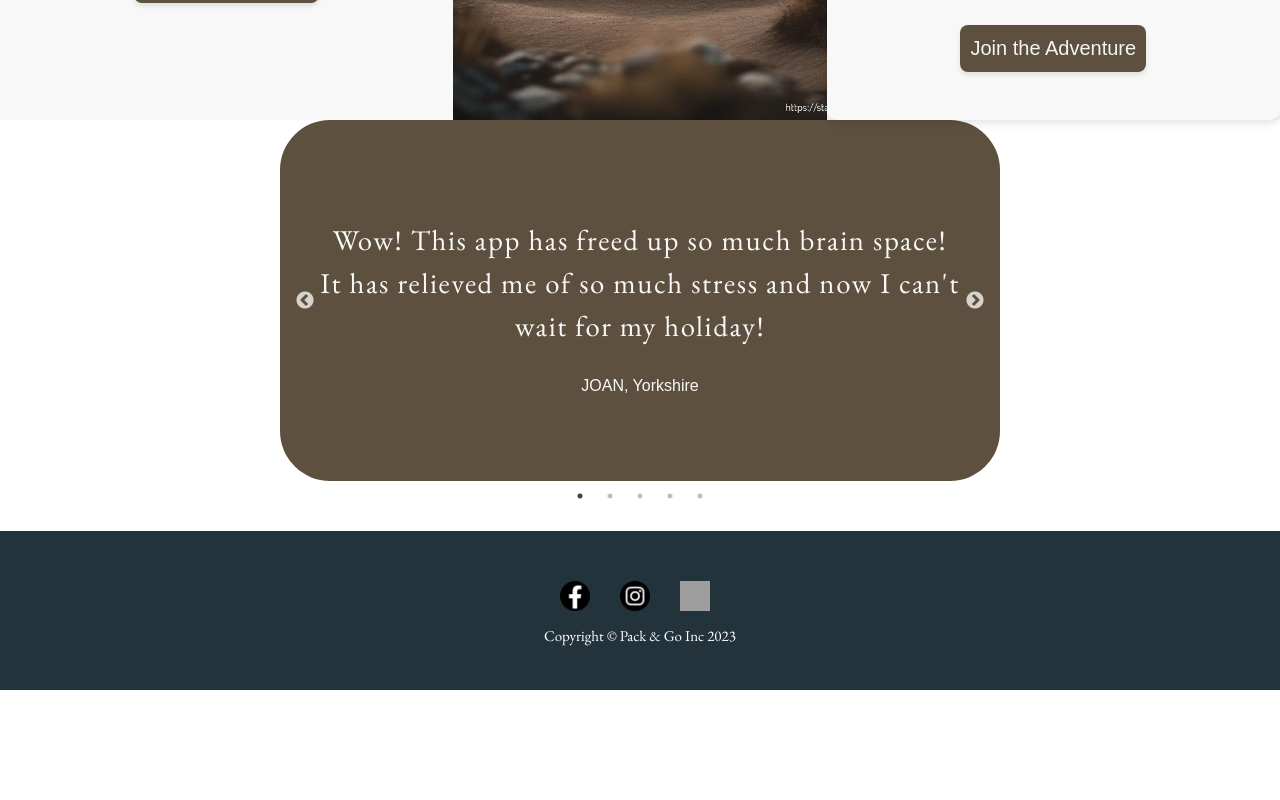
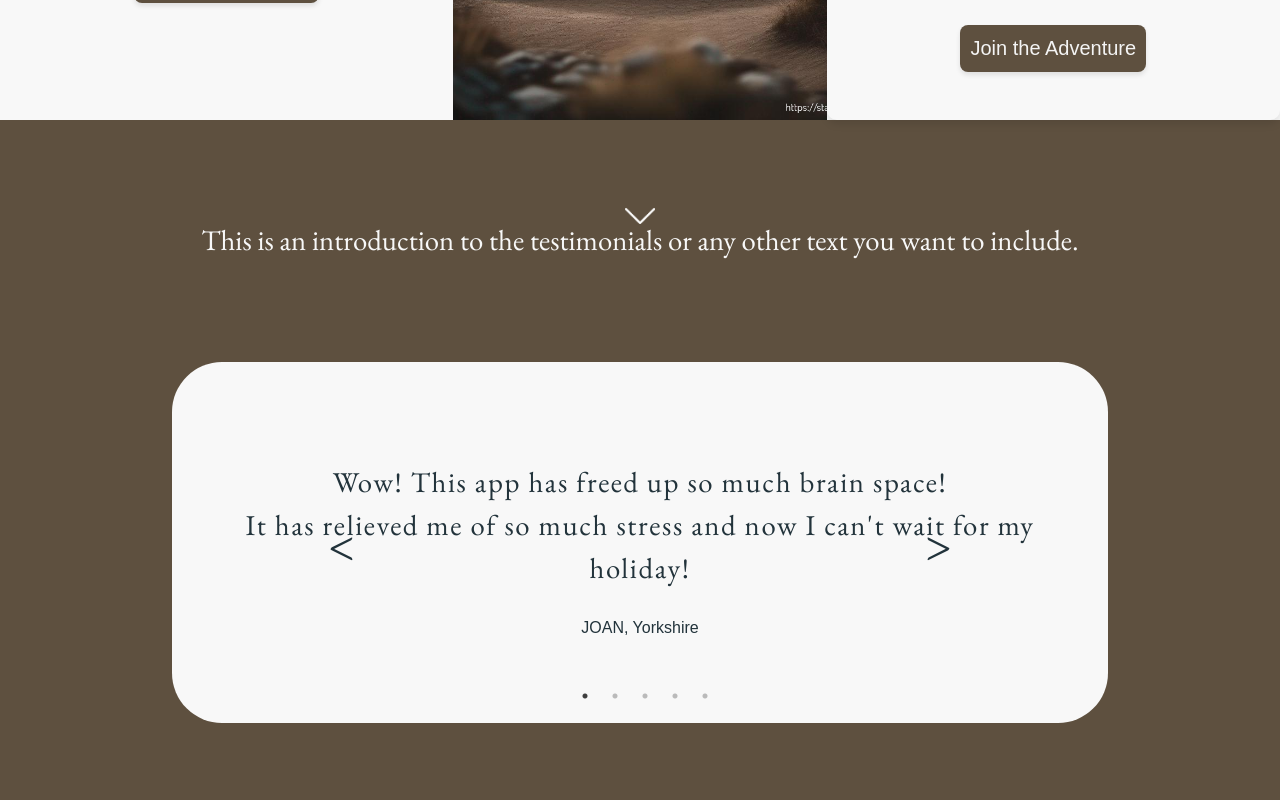
Before and after one commit to movi1/TravelBucketList, a React (Create React App) app: page / in a window 1280 px wide. Shown: the part 560-1360 px from the top of the page. Before the commit the page ends 1250 px from the top, so only its background shows below. Built offline with nearby package versions, Linux system fonts and the light colour scheme; grey boxes are pictures that could not be loaded; a web font is replaced by a local one.

Commit message:
Edited to fit in with Home component - changed colours, added different arrows

```diff
--- a/src/components/testimonials/testimonials.css
+++ b/src/components/testimonials/testimonials.css
@@ -1,4 +1,6 @@
-/* testimonials.css */
+body {
+    background-color: #5e503f;
+}
 
 h3 {
     font-family: "EB Garamond", sans-serif;
@@ -8,19 +10,71 @@ h3 {
     font-weight: 100;
 }
 
+.arrow-down {
+    position: absolute;
+    top: 50%;
+    left: 50%;
+    transform: translate(-50%, -50%);
+    width: 30px; /* Adjust the width as needed */
+    height: auto; /* Maintain aspect ratio */
+    cursor: pointer;
+    z-index: 2;
+}
+
+.intro-text {
+    position:relative;
+    font-family: "EB Garamond", sans-serif;
+    text-align: center;
+    font-size: 1.8rem;
+    line-height: 1.5;
+    padding-top: 20px;
+    margin-top: 50px;
+    color: #f8f8f8;
+}
+
 
 .testimonials-container {
-    background-color: #5e503f;
-    color: #f8f8f8;
-    padding: 0px 40px;
-    width: 50%;
-    margin: 0 auto;
+    background-color: #f8f8f8;
+    color: #22333b;
+    padding: 0px 20px;
+    width: 70%;
+    margin: 100px auto;
+    margin-bottom: 150px;
     text-align: center;
     border-radius: 50px;
-    margin-bottom: 50px;
+    position: relative;
+    z-index: 1;
   }
 
 .testimonial-slide {
     padding: 70px 0;
     text-align: center;
+    width: 60%;
 }
+
+.custom-prev-button,
+.custom-next-button {
+    background-color: transparent;
+    border: none;
+    outline: none;
+    font-size:3rem;
+    color: #22333b;
+    font-family: "EB Garamond", sans-serif;
+    cursor: pointer;
+}
+
+.custom-prev-button {
+    position: absolute;
+    top: 50%;
+    left: 150px;
+    transform: translateY(-50%);
+    z-index: 2;
+}
+
+.custom-next-button {
+    position: absolute;
+    top: 50%;
+    right: 150px;
+    transform: translateY(-50%);
+    z-index: 2;
+}
--- a/src/components/testimonials/testimonials.js
+++ /dev/null
@@ -1,43 +0,0 @@
-import React from 'react';
-import Slider from 'react-slick';
-import "slick-carousel/slick/slick.css";
-import "slick-carousel/slick/slick-theme.css";
-import './testimonials.css';
-
-function TestimonialsCarousel() {
-  var settings = {
-    dots: true,
-    infinite: true,
-    speed: 500,
-    slidesToShow: 1,
-    slidesToScroll: 1
-  };
-  return (
-    <div className="testimonials-container">
-      <Slider {...settings} className='testimonials-carousel'>
-        <div className='testimonial-slide'>
-          <h3>Wow! This app has freed up so much brain space! <br></br>It has relieved me of so much stress and now I can't wait for my holiday!</h3>
-          <p>JOAN, Yorkshire</p>
-        </div>
-        <div className='testimonial-slide'>
-          <h3>I love knowing my packing list is sorted, <br></br>and I don't have to worry about forgetting anything!</h3>
-          <p>DAVID, Cardiff</p>
-        </div>
-        <div className='testimonial-slide'>
-          <h3>I get travel anxiety, so knowing I have everything I need for my trip is a load off my mind. <br></br>Love this app!</h3>
-          <p>MEREDITH, Seattle</p>
-        </div>
-        <div className='testimonial-slide'>
-          <h3>Packing is the worst thing about going on holiday...<br></br>so this app is a godsend!</h3>
-          <p>PRIYA, Crewe</p>
-        </div>
-        <div className='testimonial-slide'>
-          <h3>This app has meant I have one less thing to worry about... <br></br>10/10</h3>
-          <p>WINSTON, Los Angeles</p>
-        </div>
-      </Slider>
-    </div>
-  );
-};
-
-export default TestimonialsCarousel;
--- /dev/null
+++ b/src/components/testimonials/testimonials.jsx
@@ -0,0 +1,78 @@
+import React from 'react';
+import Slider from 'react-slick';
+import "slick-carousel/slick/slick.css";
+import "slick-carousel/slick/slick-theme.css";
+import './testimonials.css';
+
+
+function TestimonialsCarousel() {
+  const slider = React.useRef(null);
+
+  const handlePrevClick = () => {
+    slider?.current?.slickPrev();
+  };
+
+  const handleNextClick = () => {
+    slider?.current?.slickNext();
+  };
+
+  var settings = {
+    dots: true,
+    infinite: true,
+    speed: 500,
+    slidesToShow: 1,
+    slidesToScroll: 1,
+    arrows: false,
+
+    appendDots: (dots) => (
+      <div>
+        <ul style={{ display: "flex", justifyContent: "center", padding: 30 }}>
+          {dots.map((dot, index) => (
+            <li key={index} style={{ listStyle: "none", margin: "0 5px" }}>
+              {dot}
+            </li>
+          ))}
+        </ul>
+      </div>
+    ),
+  };
+
+  return (
+    <div className="testimonials">
+      <div className="intro-text">
+        <img src="/images/arrowImage.png" alt="Arrow" className="arrow-down" />
+        <p>This is an introduction to the testimonials or any other text you want to include.</p>
+      </div>
+      <div className='testimonials-container'>
+        <button className="custom-prev-button" onClick={handlePrevClick}>&lt;</button>
+
+        <Slider ref={slider} {...settings} className='testimonials-carousel'>
+          <div className='testimonial-slide'>
+            <h3>Wow! This app has freed up so much brain space! <br></br>It has relieved me of so much stress and now I can't wait for my holiday!</h3>
+            <p>JOAN, Yorkshire</p>
+          </div>
+          <div className='testimonial-slide'>
+            <h3>I love knowing my packing list is sorted, <br></br>and I don't have to worry about forgetting anything!</h3>
+            <p>DAVID, Cardiff</p>
+          </div>
+          <div className='testimonial-slide'>
+            <h3>I get travel anxiety, so knowing I have everything I need for my trip is a load off my mind. <br></br>Love this app!</h3>
+            <p>MEREDITH, Seattle</p>
+          </div>
+          <div className='testimonial-slide'>
+            <h3>Packing is the worst thing about going on holiday...<br></br>so this app is a godsend!</h3>
+            <p>PRIYA, Crewe</p>
+          </div>
+          <div className='testimonial-slide'>
+            <h3>This app has meant I have one less thing to worry about... <br></br>10/10</h3>
+            <p>WINSTON, Los Angeles</p>
+          </div>
+        </Slider>
+
+        <button className="custom-next-button" onClick={handleNextClick}>&gt;</button>
+      </div>
+    </div>
+  );
+};
+
+export default TestimonialsCarousel;
--- a/src/index.css
+++ b/src/index.css
@@ -5,6 +5,7 @@ body {
     sans-serif;
   -webkit-font-smoothing: antialiased;
   -moz-osx-font-smoothing: grayscale;
+  background-color: #f8f8f8;
 }
 
 code {
```
Also changed, not shown: public/images/arrowImage.png (added).
